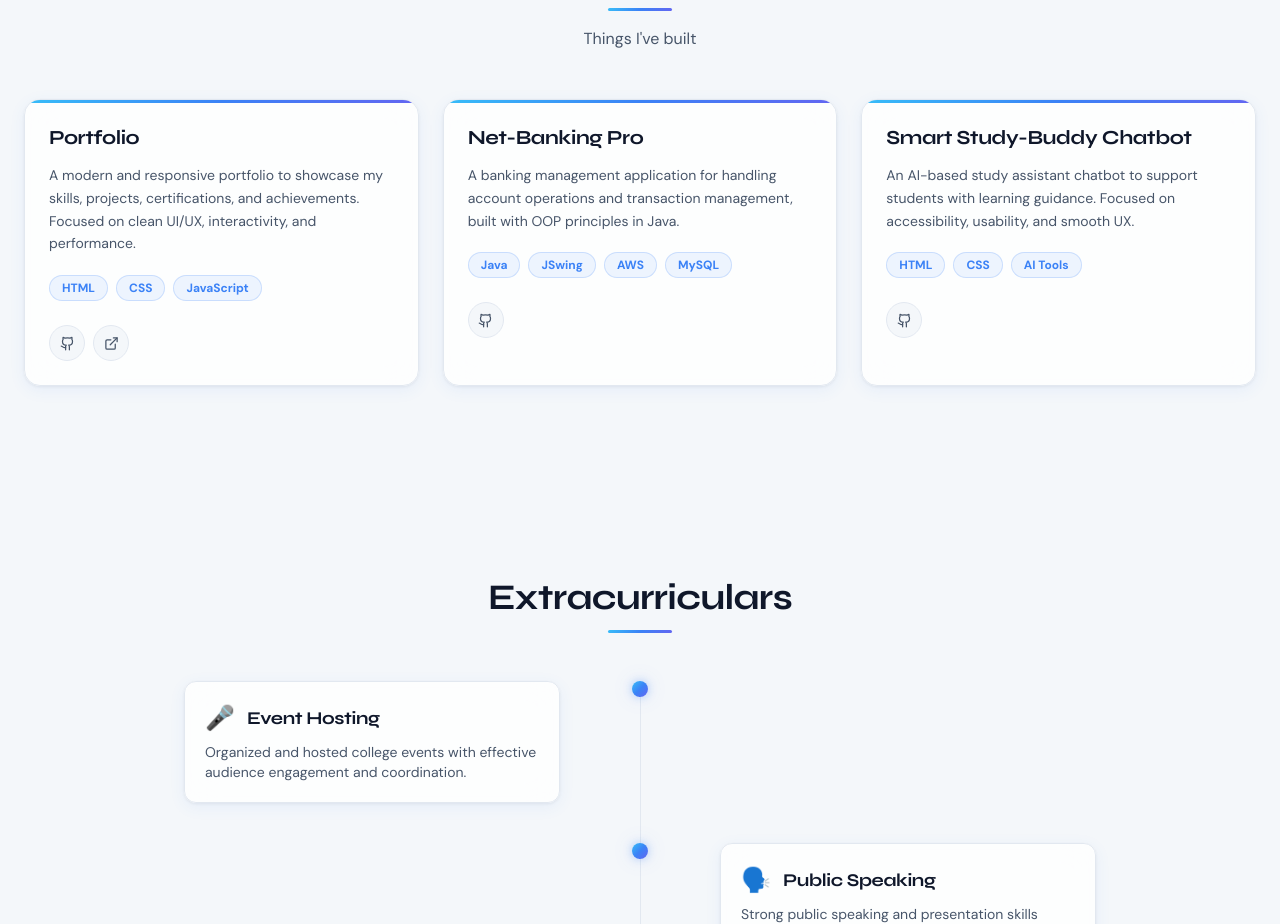
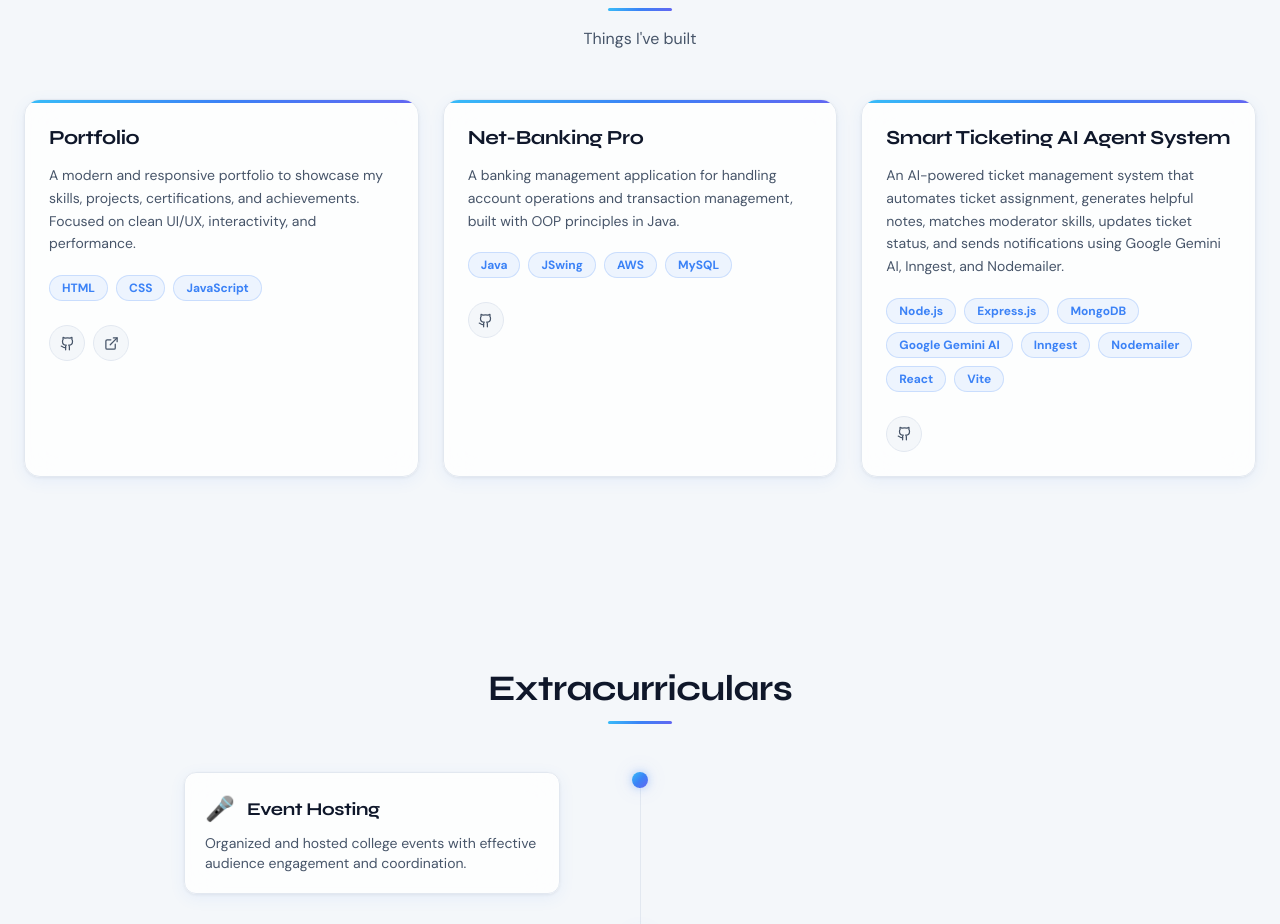
Before and after one commit to harshitamulanii/Harshita-portfolio, a React (Vite) app: page / in a window 1280 px wide. Shown: the part 2080-3004 px from the top of the page. Built offline with nearby package versions, Linux system fonts and the light colour scheme.

Commit message:
new commit

```diff
--- a/src/components/Projects.tsx
+++ b/src/components/Projects.tsx
@@ -19,10 +19,10 @@ const projects = [
     github: "https://github.com/harshitamulanii",
   },
   {
-    title: "Smart Study-Buddy Chatbot",
-    description:
-      "An AI-based study assistant chatbot to support students with learning guidance. Focused on accessibility, usability, and smooth UX.",
-    tech: ["HTML", "CSS", "AI Tools"],
+    title: "Smart Ticketing AI Agent System",
+description:
+  "An AI-powered ticket management system that automates ticket assignment, generates helpful notes, matches moderator skills, updates ticket status, and sends notifications using Google Gemini AI, Inngest, and Nodemailer.",
+tech: ["Node.js", "Express.js", "MongoDB", "Google Gemini AI", "Inngest", "Nodemailer", "React", "Vite"],
     github: "https://github.com/harshitamulanii",
   },
 ];
```
Also changed, not shown: src/assets/favicon.png.jpeg (added).
